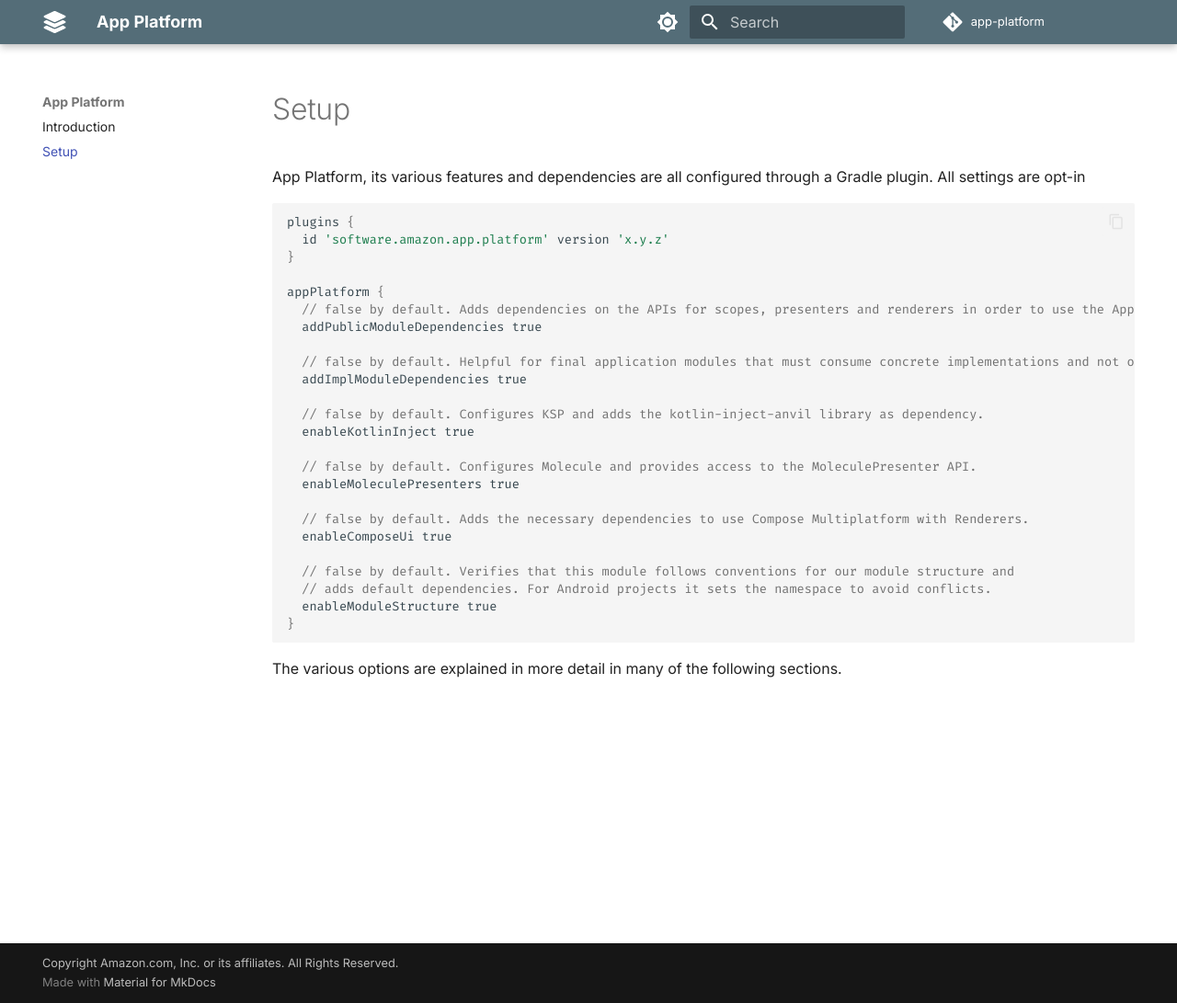
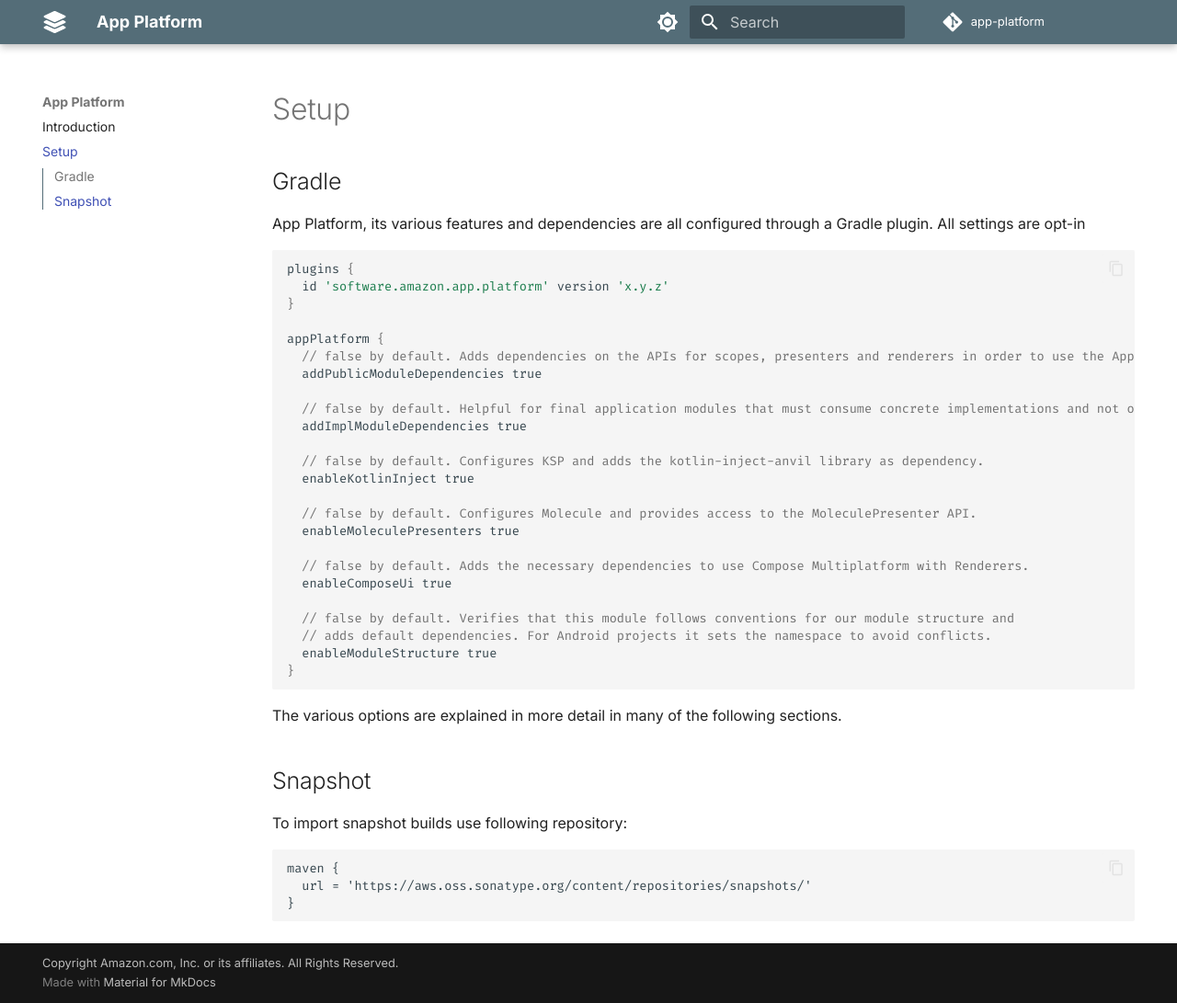
Before and after one commit to amzn/app-platform, an MkDocs documentation site: the page built from docs/setup.md, in a window 1280 px wide and 1091 px high. Shown: the whole window at 92% size. Built offline with MkDocs 1.6.1 and Material for MkDocs 9.7.7, drawn with Linux system fonts in a browser that asks for light colours; comment, search, counter and statistics services are not loaded.

Commit message:
More documentation updates.

````diff
--- a/docs/setup.md
+++ b/docs/setup.md
@@ -1,4 +1,6 @@
 # Setup
+
+## Gradle
 
 App Platform, its various features and dependencies are all configured through a Gradle plugin. All settings
 are opt-in
@@ -29,3 +31,13 @@
 }
 ```
 The various options are explained in more detail in many of the following sections.
+
+## Snapshot
+
+To import snapshot builds use following repository:
+
+```gradle
+maven {
+  url = 'https://aws.oss.sonatype.org/content/repositories/snapshots/'
+}
+```
````
Also changed, not shown: docs/index.md (+7 -0 lines).
